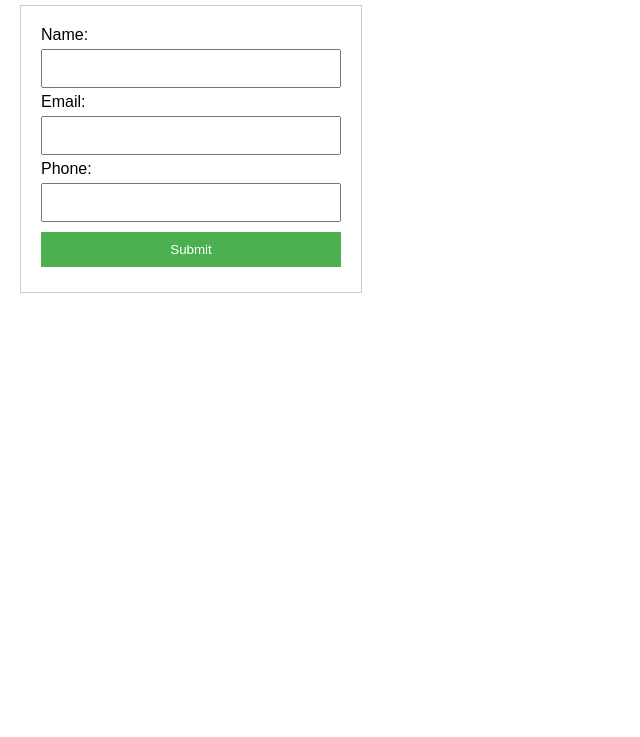
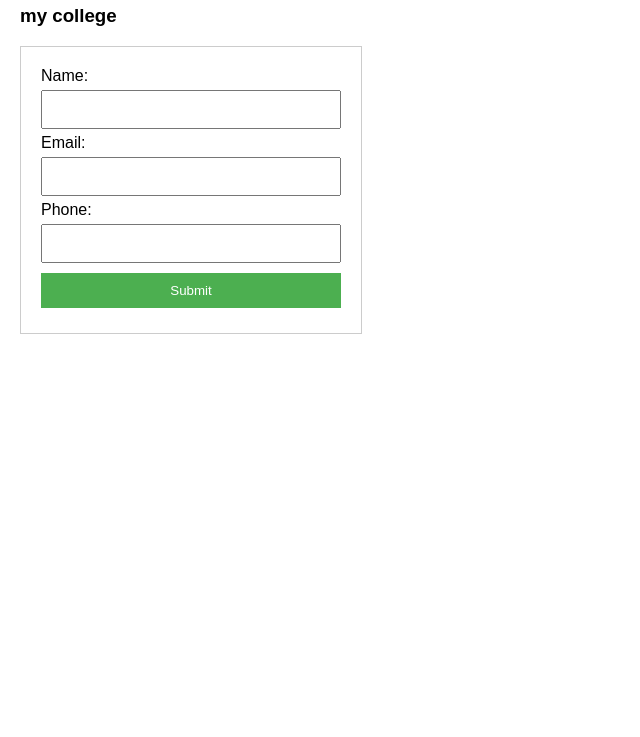
Before and after one commit to MOHAN932-COM/mohan-git-jenki, a plain HTML site: page index.html in a window 1280 px wide. Shown: the part 63-800 px from the top of the page, without its empty margins (0-640 px from the left). Drawn offline with Linux system fonts and the light colour scheme.

Commit message:
this is the first commit

```diff
--- a/index.html
+++ b/index.html
@@ -36,6 +36,7 @@ background-color: #45a049;
 </head>
 <body>
 <h2>User Registration Form</h2>
+<h3>my college</h3>
 <form>
 <label for="name">Name:</label>
 <input type="text" id="name" name="name" required><br>
```
